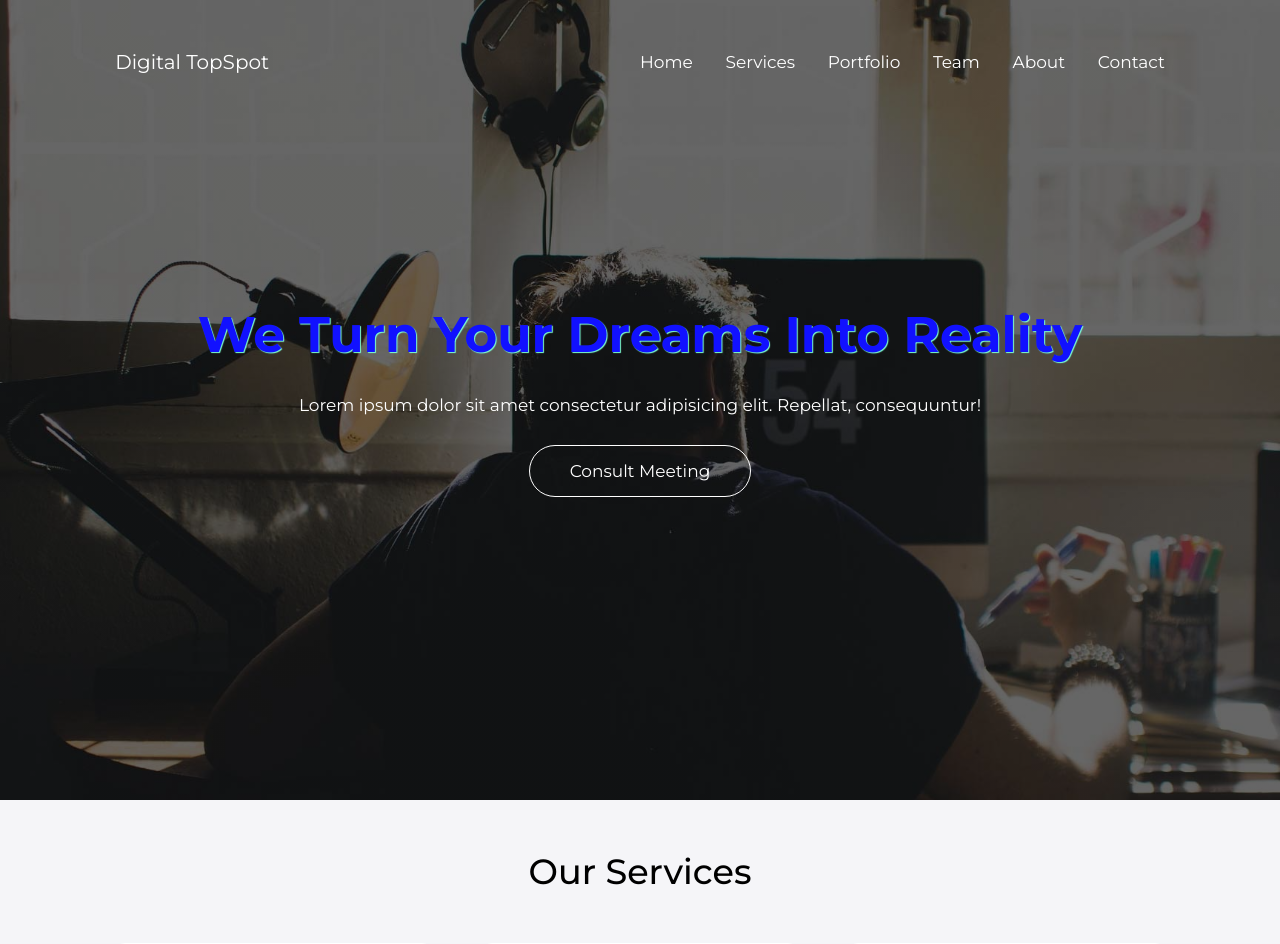
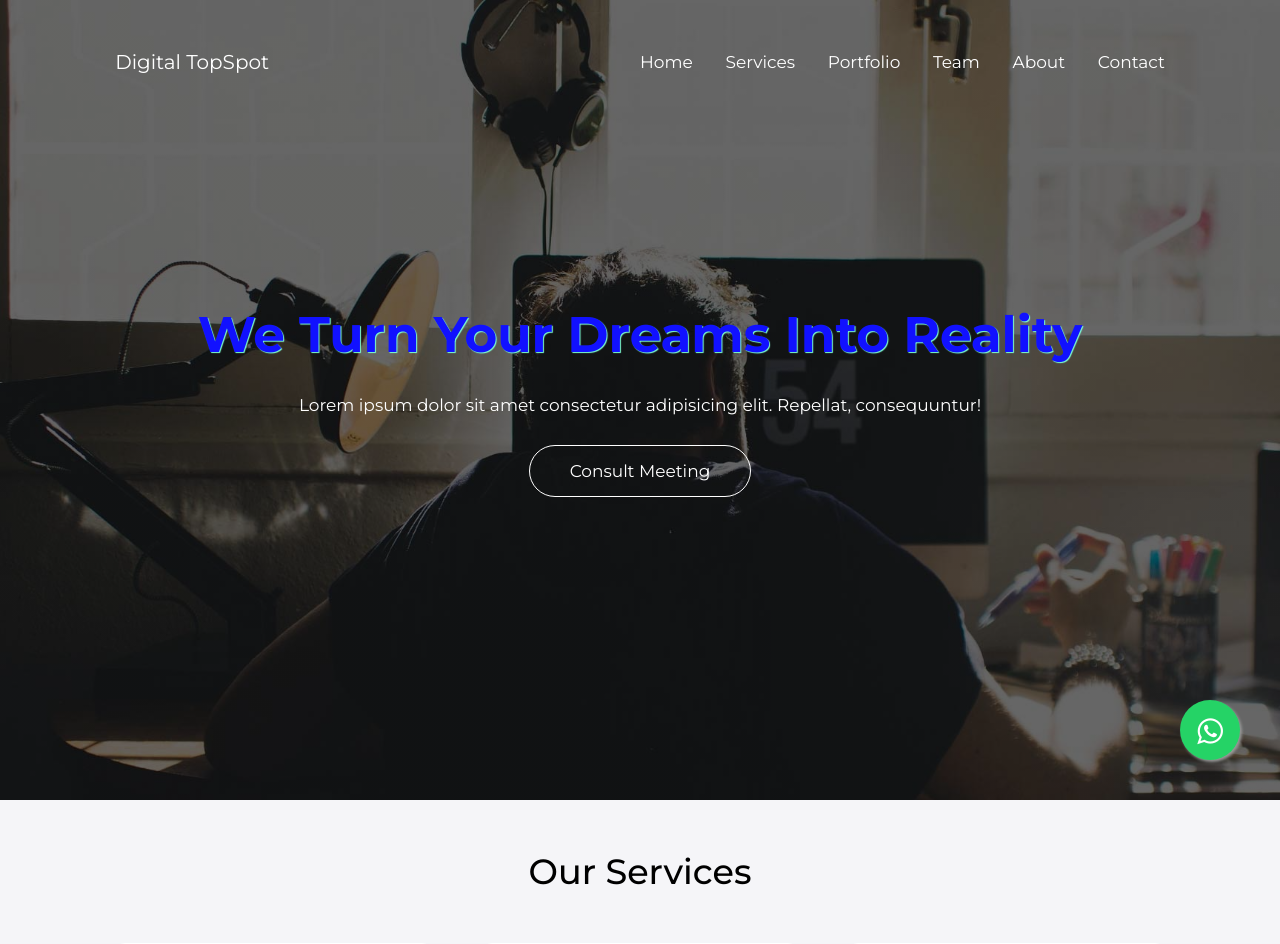
Before and after one commit to haiderzamanusafxay/digitaltopspot.com, a PHP site: page / in a window 1280 px wide. Shown: the top 944 px of the page. Run offline with PHP 8.4, Linux system fonts and the light colour scheme; some libraries are stand-ins or nearby versions.

Commit message:
added whatsapp hanging btn

```diff
--- a/index.html
+++ b/index.html
@@ -11,15 +11,17 @@
     <link rel="icon" type="image/x-icon" href="images/dtlogo.jpg">
     <!-- fontawesome cdn -->
     <link
-      rel="stylesheet"
-      href="https://cdnjs.cloudflare.com/ajax/libs/font-awesome/6.0.0-beta3/css/all.min.css"
-      integrity="sha512-Fo3rlrZj/k7ujTnHg4CGR2D7kSs0v4LLanw2qksYuRlEzO+tcaEPQogQ0KaoGN26/zrn20ImR1DfuLWnOo7aBA=="
-      crossorigin="anonymous"
-      referrerpolicy="no-referrer"
-    />
+    rel="stylesheet"
+    href="https://maxcdn.bootstrapcdn.com/font-awesome/4.5.0/css/font-awesome.min.css">
     <link rel="stylesheet" href="styles.css" />
   </head>
   <body>
+
+    <!-- whatsapp sticky button  -->
+    <a href="https://wa.me/923180968295" class="float" target="_blank">
+      <i class="fa fa-whatsapp my-float"></i>
+      </a>
+    <!-- whatsapp sticky btn ends  -->
     <!-- header section starts -->
     <header class="header">
       <a href="#" class="logo"><span id="">Digital TopSpot</a>
--- a/styles.css
+++ b/styles.css
@@ -51,6 +51,24 @@ html::-webkit-scrollbar-thumb {
   background: var(--black);
 }
 
+.float{
+	position:fixed;
+	width:60px;
+	height:60px;
+	bottom:40px;
+	right:40px;
+	background-color:#25d366;
+	color:#FFF;
+	border-radius:50px;
+	text-align:center;
+  font-size:30px;
+	box-shadow: 2px 2px 3px #999;
+  z-index:100;
+}
+
+.my-float{
+	margin-top:16px;
+}
 section {
   padding: 5rem 9%;
 }
```
Also changed, not shown: script.js (line endings or trailing spaces).
